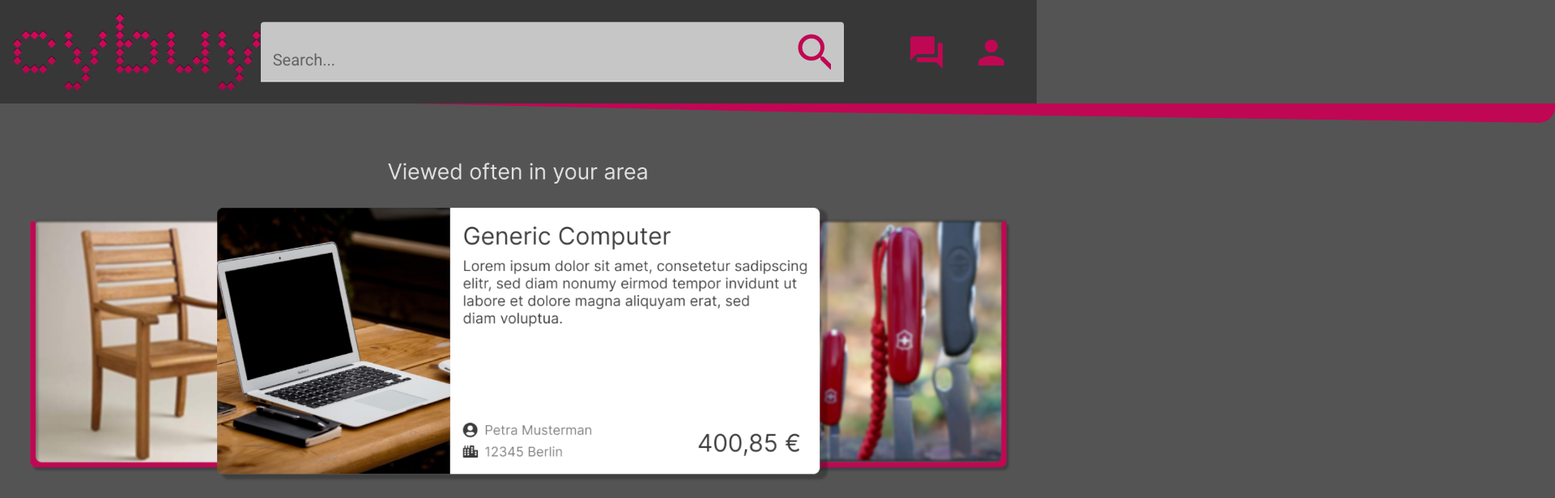
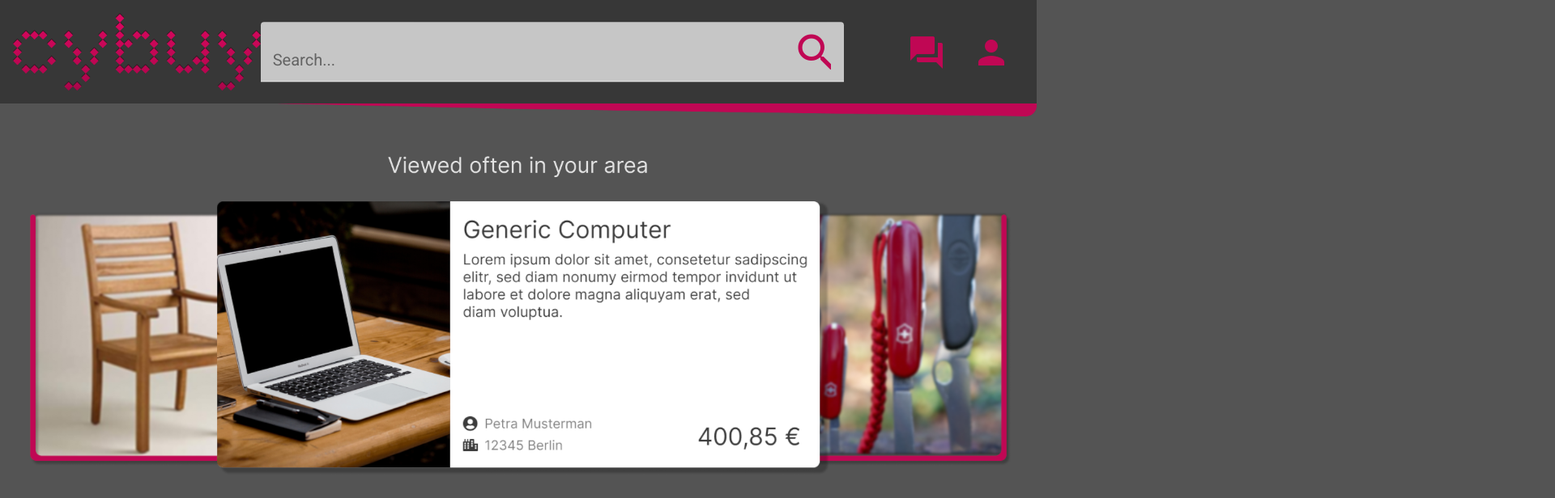
Before and after one commit to Team-cybuy/cybuy, an Angular app in the folder src/main/frontend/: page / in a window 1280 px wide. Shown: the top 616 px of the page at 81% size, 1920 px wide, since content can reach past the window. Built offline with nearby package versions, Linux system fonts and the light colour scheme.

Commit message:
Fixed Chin Clipping

```diff
--- a/src/main/frontend/src/app/app.component.css
+++ b/src/main/frontend/src/app/app.component.css
@@ -57,6 +57,10 @@ mat-toolbar>div>* {
   transform: scale(2);
 }
 
+#chin {
+  width: 100%;
+}
+
 ::ng-deep .search-bar .mat-form-field-flex{
   background-color: #c6c6c6 !important;
 }
```
